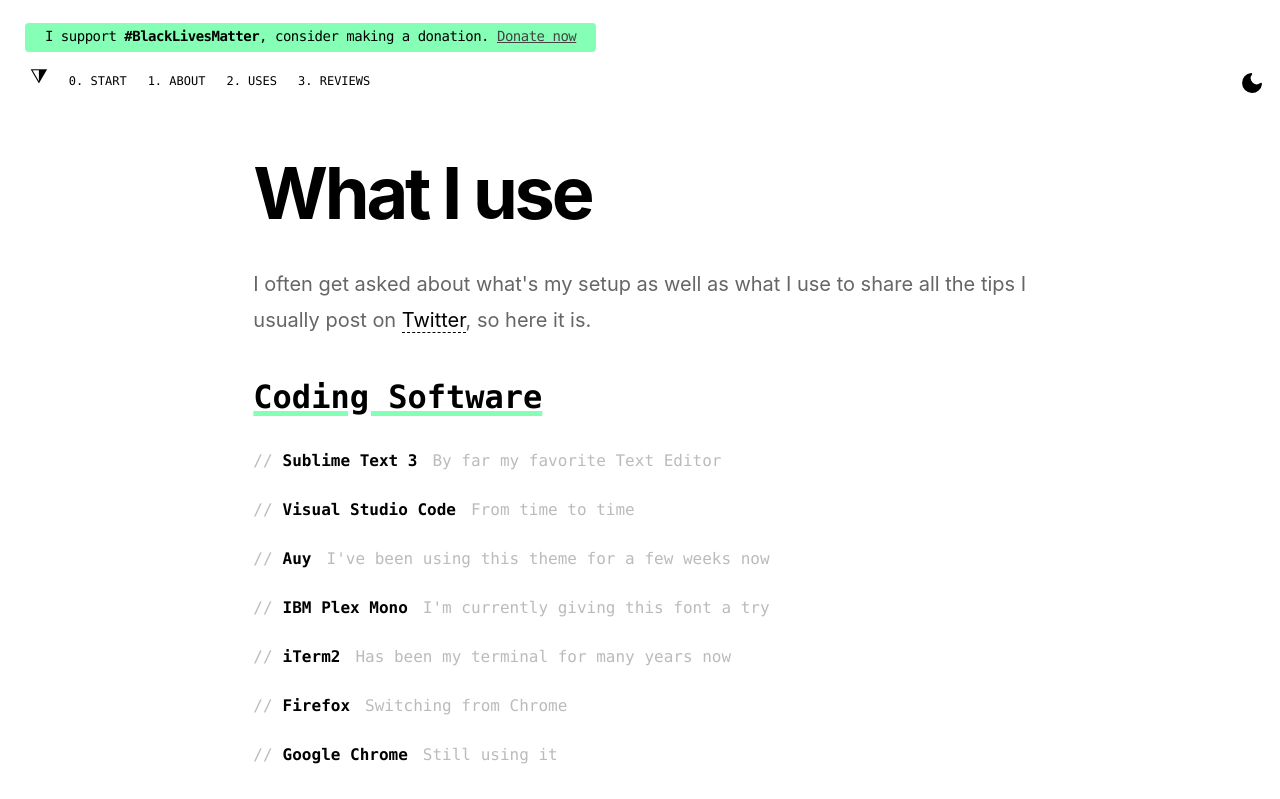
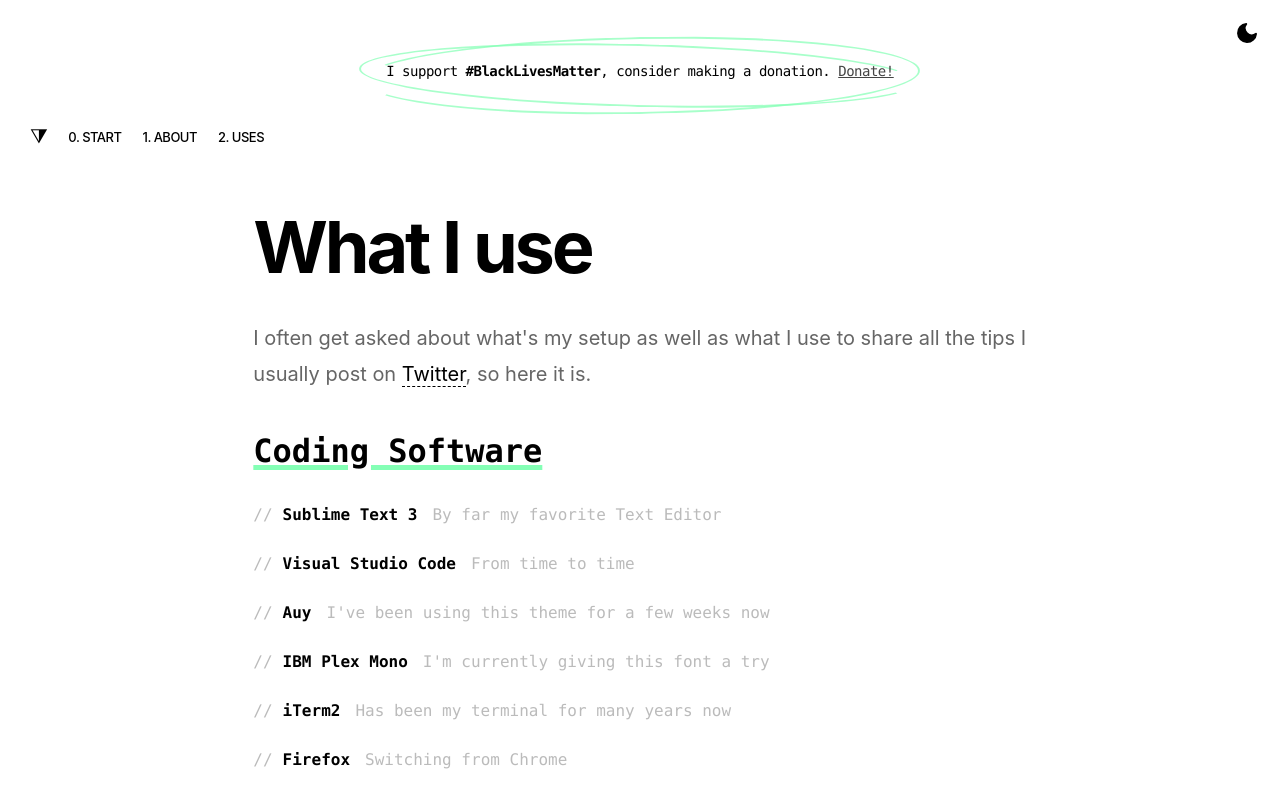
Before and after one commit to telmogoncalves/telmo, a Next.js app: page /uses in a window 1280 px wide. Shown: the top 799 px of the page. Built offline with nearby package versions, Linux system fonts and the light colour scheme; a web font is replaced by a local one.

Commit message:
Redesign BLM + Remove reviews path

```diff
--- a/components/BlackLivesMatter.js
+++ b/components/BlackLivesMatter.js
@@ -9,7 +9,7 @@
         I support <strong>#BlackLivesMatter</strong>, consider making a donation. {' '}
 
         <a href={DONATE_LINK} target="_blank" rel="noopener noreferrer nofollow">
-          Donate now
+          Donate!
         </a>
       </span>
     </div>
--- a/components/Layout.js
+++ b/components/Layout.js
@@ -21,14 +21,10 @@
     path: '/uses',
     name: '2. uses',
   },
-  {
-    path: '/reviews',
-    name: '3. Reviews',
-  },
 ]
-const SHORTCUTS = ['Digit0', 'Digit1', 'Digit2', 'Digit3']
+const SHORTCUTS = ['Digit0', 'Digit1', 'Digit2']
 
-function Layout({ children, isHomepage, secondaryPage, noHead = false }) {
+function Layout({ children, isHomepage, secondaryPage }) {
   const router = useRouter()
   const onLoadTheme = typeof localStorage !== 'undefined' && localStorage.getItem('BLOG_THEME')
   const [theme, setTheme] = useState(onLoadTheme)
@@ -39,7 +35,7 @@
     setTheme(setTo)
   }
 
-  function logKey(e) {
+  function triggerShortcut(e) {
     if (SHORTCUTS.includes(e.code)) {
       // Split code to get only the number
       const code = e.code.split('t')[1]
@@ -52,7 +48,7 @@
   }
 
   useEffect(() => {
-    document.addEventListener('keypress', logKey)
+    document.addEventListener('keypress', triggerShortcut)
 
     if (onLoadTheme) return
 
--- a/styles/base.css
+++ b/styles/base.css
@@ -58,7 +58,7 @@
 
 .top-menu ul li.logo a {
   font-size: 20px;
-  margin: -7px 0 0;
+  margin: -5px 0 0;
   display: inline-block;
   vertical-align: middle;
 }
@@ -71,13 +71,15 @@
 
 .top-menu ul li a {
   color: var(--heading-color);
-  font-family: ibm-plex-mono, Monaco, 'Lucida Console';
+  /* font-family: ibm-plex-mono, Monaco, 'Lucida Console'; */
   padding: 0 0 3px;
   text-decoration: none;
-  font-size: 12px;
+  font-size: 13px;
   text-transform: uppercase;
-  padding: 3px 10px 5px;
+  padding: 6px 10px 5px;
   border-radius: 4px;
+  letter-spacing: -.5px;
+  font-weight: 500;
 }
 
 .top-menu ul li a:hover {
@@ -93,6 +95,9 @@
   color: var(--heading-color);
   outline: 0;
   margin-top: 5px;
+  position: fixed;
+  top: 15px;
+  right: 15px;
 }
 
 .theme-switch-button svg {
@@ -140,7 +145,7 @@
 .writing-row .writing-date {
   padding-right: 20px;
   font-size: 14px;
-  color: var(--secondary-color);
+  color: var(--uses-secondary-color);
 }
 
 .writing-row .writing-title {
@@ -391,7 +396,7 @@
 	box-shadow: 0 0 0 0 var(--highlight-color);
 	transform: scale(1.2);
   animation: pulse 2s infinite;
-  margin: -7px 15px 0 0;
+  margin: -5px 15px 0 0;
   vertical-align: middle;
 }
 
@@ -451,6 +456,10 @@
   .support-blm span {
     display: block;
     line-height: 1.9em;
+  }
+
+  .support-blm span:after, .support-blm span:before {
+    height: 90px !important;
   }
 }
 
@@ -524,16 +533,53 @@
 }
 
 .support-blm {
-  margin: 25px 25px 10px;
+  margin: 60px 25px 40px;
+  text-align: center;
 }
 
 .support-blm span {
-  background: var(--highlight-color);
   padding: 5px 20px 8px;
   border-radius: 4px;
   font-family: ibm-plex-mono, Monaco, 'Lucida Console';
   letter-spacing: -.5px;
   font-size: 14px;
+  position:relative;
+}
+
+.support-blm span:before {
+  content: '';
+  z-index: -1;
+  left: -0.5em;
+  top: -1em;
+  border-width: 2px;
+  border-style: solid;
+  border-color: var(--highlight-color);
+  position: absolute;
+  border-right-color: transparent;
+  width: 100%;
+  height: 4em;
+  transform: rotate(1.4deg);
+  opacity: 0.7;
+  border-radius: 50%;
+  padding: 0.1em 0.25em;
+}
+
+.support-blm span:after {
+  content: '';
+  z-index: -1;
+  left: -0.3em;
+  top: -1.5em;
+  border-width: 2px;
+  border-style: solid;
+  border-color: var(--highlight-color);
+  position: absolute;
+  border-left-color: transparent;
+  width: 100%;
+  height: 5em;
+  transform: rotate(-1deg);
+  opacity: 0.7;
+  border-radius: 50%;
+  padding: 0.1em 0.25em;
 }
 
 .support-blm a {
```
